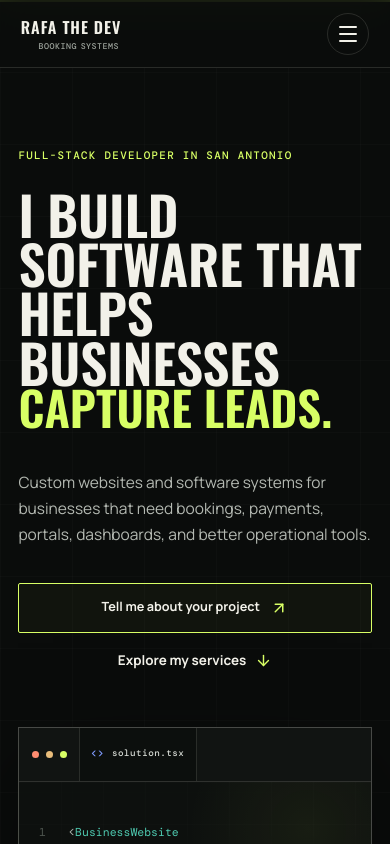
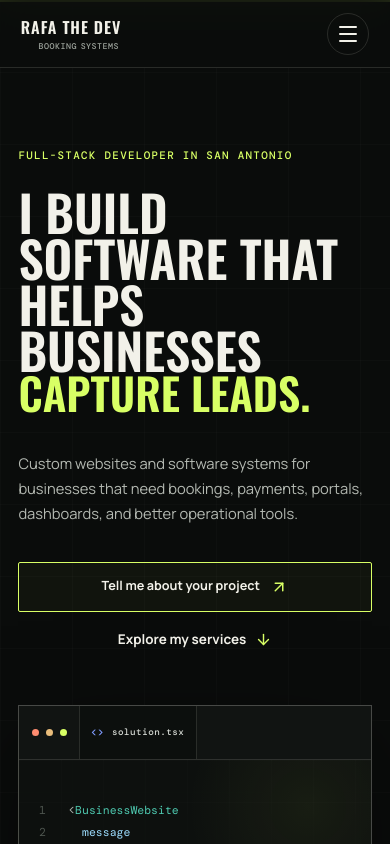
Before and after one commit to webdevRafa/rafa-the-dev, a React (Vite) app: page / in a window 390 px wide. Shown: the top 844 px of the page. Built offline with nearby package versions, Linux system fonts and the light colour scheme; a web font is replaced by a local one.

Commit message:
Refine hero typography scale

```diff
--- a/src/App.css
+++ b/src/App.css
@@ -450,7 +450,7 @@ summary:focus-visible {
   max-width: 780px;
   margin: 0;
   font-family: var(--headline);
-  font-size: clamp(3.7rem, 5.35vw, 6rem);
+  font-size: clamp(3.45rem, 5vw, 5.65rem);
   font-weight: 800;
   line-height: 0.92;
   letter-spacing: 0;
@@ -482,7 +482,7 @@ summary:focus-visible {
   max-width: 650px;
   margin: 2rem 0 0;
   color: #b4b9b2;
-  font-size: clamp(1rem, 1.35vw, 1.22rem);
+  font-size: clamp(0.96rem, 1.2vw, 1.12rem);
   line-height: 1.7;
 }
 
@@ -1378,7 +1378,7 @@ summary:focus-visible {
 
 @media (min-width: 1081px) {
   .hero-copy h1 {
-    font-size: clamp(3.7rem, 4.45vw, 5.35rem);
+    font-size: clamp(3.45rem, 4.15vw, 5rem);
   }
 }
 
@@ -1596,7 +1596,7 @@ summary:focus-visible {
   }
 
   .hero-copy h1 {
-    font-size: clamp(3.25rem, 13.75vw, 3.75rem);
+    font-size: clamp(2.9rem, 12.8vw, 3.5rem);
   }
 
   .hero-outcome {
@@ -1604,7 +1604,7 @@ summary:focus-visible {
   }
 
   .hero-intro {
-    font-size: 0.97rem;
+    font-size: 0.92rem;
   }
 
   .hero-actions {
```
